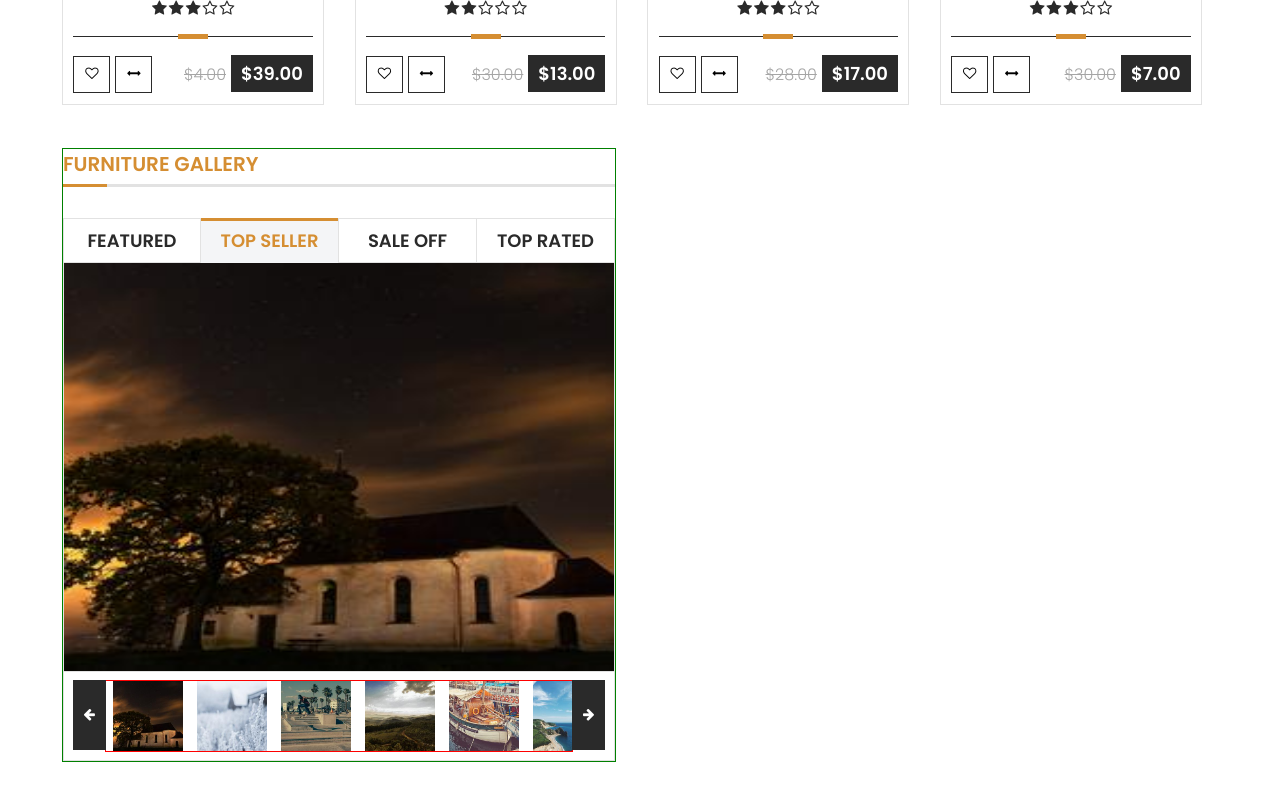
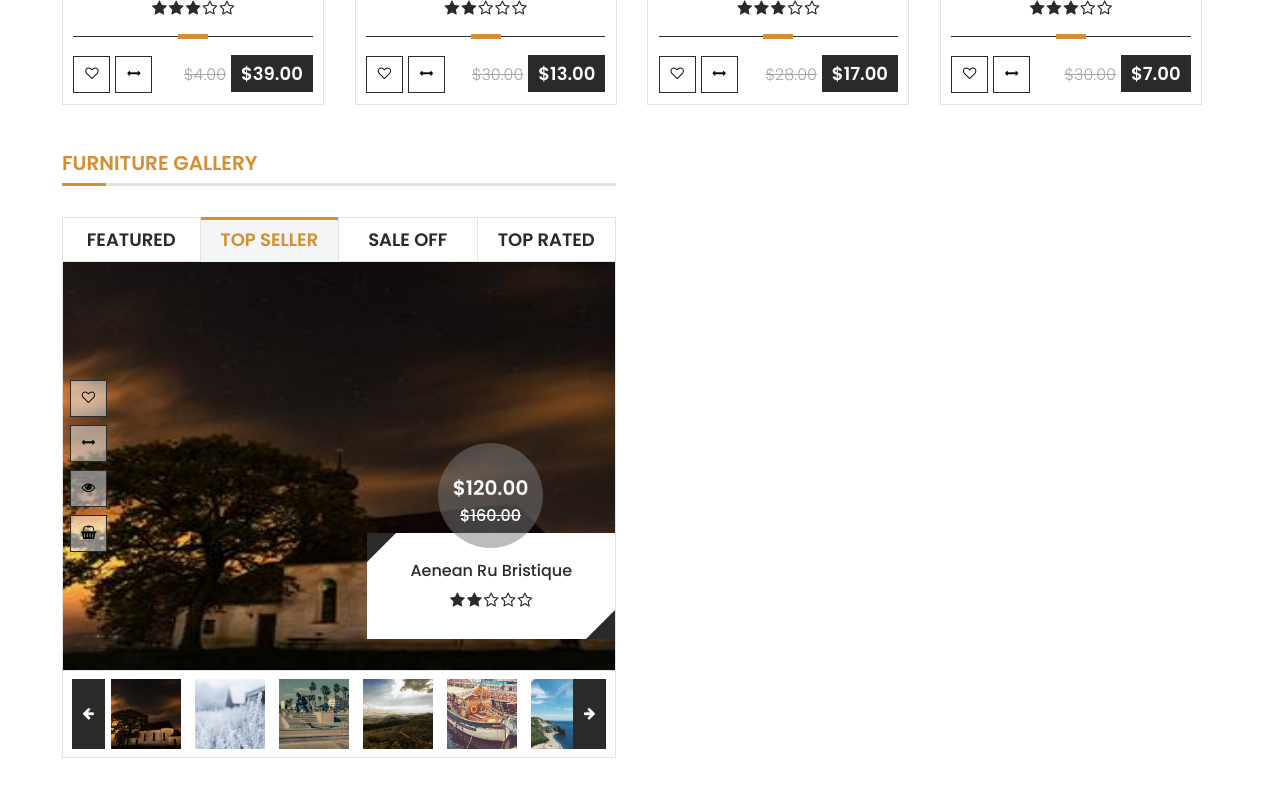
Before and after one commit to SHAH0001/bazar, a Vue app: page / in a window 1280 px wide. Shown: the part 2305-3105 px from the top of the page. Built offline with nearby package versions, Linux system fonts and the light colour scheme.

Commit message:
the block with the gallery is made without adaptive layout

```diff
--- a/src/components/Gallery/Gallery.vue
+++ b/src/components/Gallery/Gallery.vue
@@ -6,6 +6,46 @@
                 :src="galleryShowMainImage"
                 alt=""
             />
+            <div class="gallery-more-about-product">
+                <button
+                    type="button"
+                    class="gallery-more-about-product-button"
+                >
+                    <i class="icon-heart-o"></i>
+                </button>
+                <button
+                    type="button"
+                    class="gallery-more-about-product-button"
+                >
+                    <i class="icon-arrows-h"></i>
+                </button>
+                <button
+                    type="button"
+                    class="gallery-more-about-product-button"
+                >
+                    <i class="icon-eye"></i>
+                </button>
+                <button
+                    type="button"
+                    class="gallery-more-about-product-button"
+                >
+                    <i class="icon-shopping-basket"></i>
+                </button>
+            </div>
+            <!-- <div class="gallery-product-info"> -->
+                <div class="gallery-price-block">
+                    <h3 class="gallery-new-price">$120.00</h3>
+                    <p class="gallery-old-price">$160.00</p>
+                </div>
+                <div class="gallery-title-and-rating">
+                    <router-link
+                        to="/product/aenean-ru-bristique" class="gallery-title-product"
+                    >
+                        Aenean Ru Bristique
+                    </router-link>
+                    <StarRating :rating="2"></StarRating>
+                </div>
+            <!-- </div> -->
         </div>
         <div class="gallery-content">
 
@@ -37,6 +77,7 @@
     </div>
 </template>
 <script>
+import StarRating from '../StarRating'
 import mixins from '../../mixins/mixins'
 
 export default {
@@ -101,6 +142,9 @@ export default {
             return this.getImage(this.startShowImage)
         },
     },
+    components: {
+        StarRating
+    },
     mounted() {
         const widthAllPictures = this.pictureWidth * this.images.length
         this.maximumShift = widthAllPictures - this.displayContainerWidth + 5
--- a/src/components/Products.vue
+++ b/src/components/Products.vue
@@ -170,14 +170,6 @@ export default {
     mixins: [mixins],
     methods: {
     },
-    // computed: {
-    //     topSellerShowImage() {
-    //         if(!this.topSellerStartImage) {
-    //             return this.getImage(this.products[0].img)
-    //         }
-    //         return require('../assets/images/' + this.topSellerStartImage);
-    //     },
-    // },
     components: {
         SortingDisplay,
         StarRating,
@@ -385,7 +377,6 @@ export default {
 
     .furniture-gallery-left {
         width: 48.6%;
-        border: 1px solid green;
     }
 
     .tabs {
@@ -441,8 +432,104 @@ export default {
     }
 
     .gallery-main-image-block {
+        position: relative;
         border: 1px solid #e2e2e2;
         border-top: none;
+    }
+
+    .gallery-more-about-product {
+        display: flex;
+        flex-direction: column;
+        position: absolute;
+        top: 29%;
+        left: 7px;
+    }
+
+    .gallery-product-info {
+        // position: absolute;
+        // right: 0;
+        // bottom: 0;
+    }
+
+    .gallery-price-block {
+        display: flex;
+        justify-content: center;
+        align-items: center;
+        flex-direction: column;
+        position: absolute;
+        bottom: 122px;
+        right: 72px;
+        width: 105px;
+        height: 105px;
+        border-radius: 50%;
+        background-color: rgba(123, 123, 124, .5);
+        color: #fff;
+        z-index: 2;
+    }
+
+    .gallery-new-price {
+        font-size: 20px;
+        margin: 10px 0 0 0;
+    }
+
+    .gallery-old-price {
+        font-size: 16px;
+        margin: 0;
+        text-decoration: line-through;
+    }
+
+    .gallery-title-and-rating {
+        display: flex;
+        flex-direction: column;
+        justify-content: center;
+        align-items: center;
+        position: absolute;
+        bottom: 31px;
+        right: 0;
+        background-color: #fff;
+        padding: 25px 43px;
+    }
+
+    .gallery-title-and-rating::before {
+        content: '';
+        position: absolute;
+        top: 0;
+        left: 0;
+        width: 0;
+        height: 0;
+        border-style: solid;
+        border-width: 29px 29px 0 0;
+        border-color: $mainColor transparent transparent transparent;
+    }
+
+    .gallery-title-and-rating::after {
+        content: '';
+        position: absolute;
+        bottom: 0;
+        right: 0;
+        width: 0;
+        height: 0;
+        border-style: solid;
+        border-width: 0 0 29px 29px;
+        border-color: transparent transparent $mainColor transparent;
+    }
+
+    .gallery-title-product {
+        font-size: 16px;
+        text-decoration: none;
+        color: $mainColor;
+        margin: 0;
+    }
+
+    .gallery-more-about-product-button {
+        display: block;
+        width: 37px;
+        height: 37px;
+        border: 1px solid $mainColor;
+        outline: none;
+        cursor: pointer;
+        background-color: rgba(244, 245, 247, .5);
+        margin-bottom: 8px;
     }
 
     .gallery-main-image {
@@ -468,16 +555,13 @@ export default {
     }
 
     .gallery-miniatures-block {
-        // display: flex;
         width: 85%;
         margin: 0 auto;
         overflow: hidden;
-        border: 1px solid red;
     }
 
     .gallery-miniatures {
         display: flex;
-        // margin-left: 0;
         transition: all ease .5s;
     }
 
@@ -495,7 +579,6 @@ export default {
         outline: none;
         cursor: pointer;
         background-color: $mainColor;
-        // margin: 0 7px;
         color: #fff;
     }
 
```
